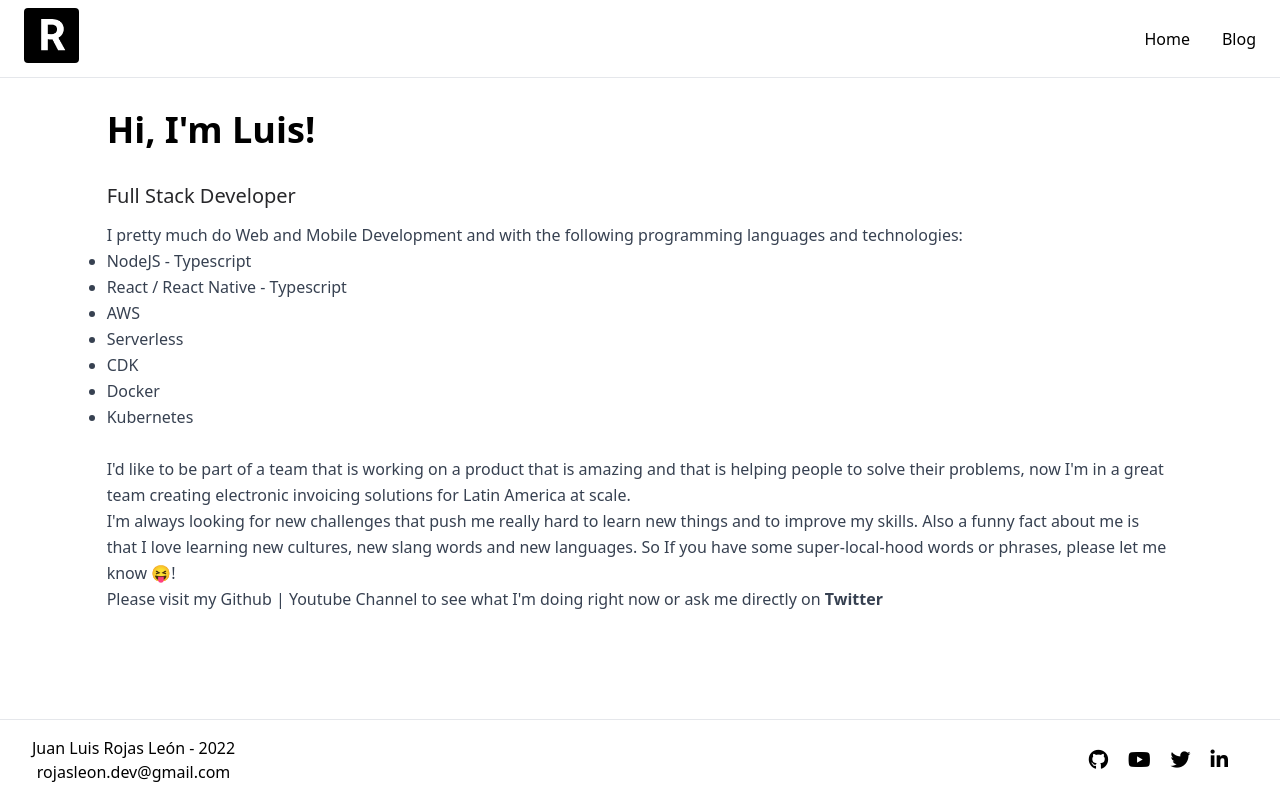
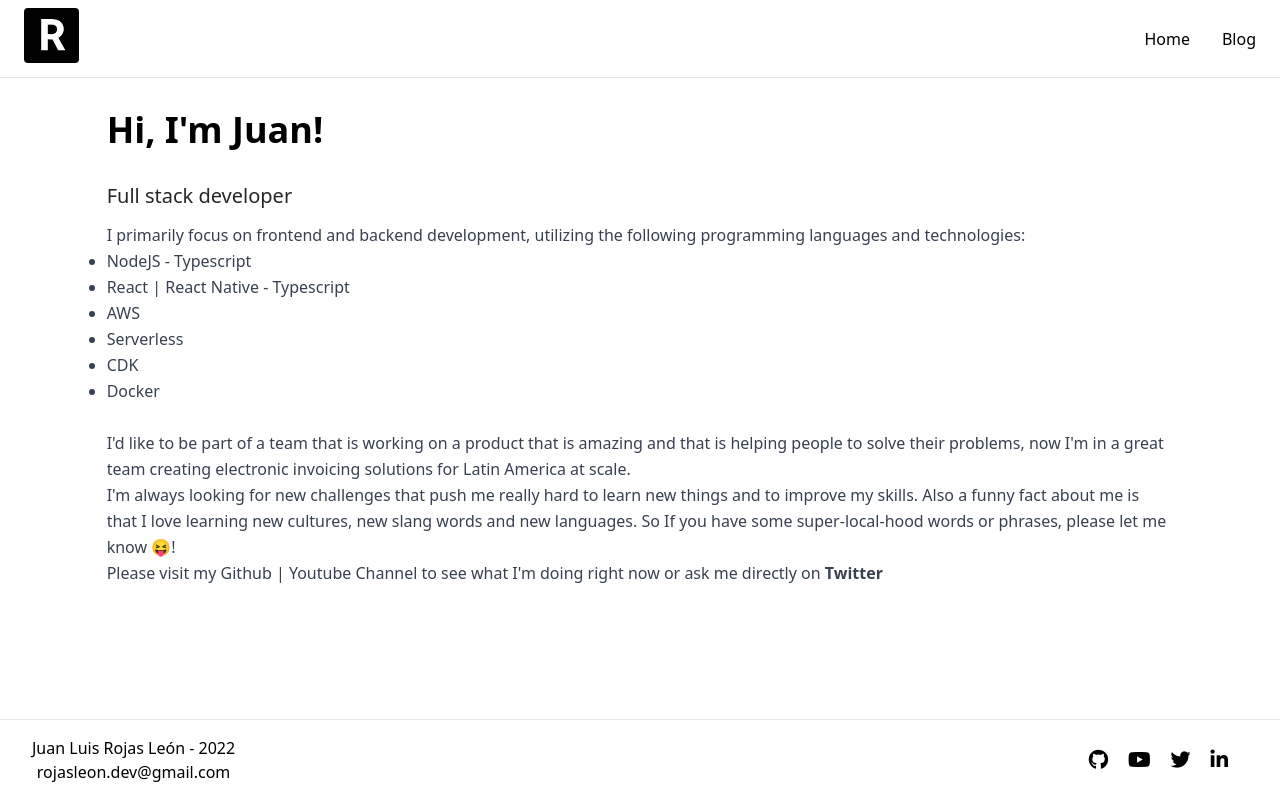
Before and after one commit to itsrojasleon/rojasleon, a Next.js app: page / in a window 1280 px wide. Built offline with nearby package versions, Linux system fonts and the light colour scheme.

Commit message:
ref(home_page): Remove kubernetes and update main description

```diff
--- a/pages/index.tsx
+++ b/pages/index.tsx
@@ -29,12 +29,11 @@ const Home = () => {
   const renderLangs = () => {
     const langs = [
       'NodeJS - Typescript',
-      'React / React Native - Typescript',
+      'React | React Native - Typescript',
       'AWS',
       'Serverless',
       'CDK',
-      'Docker',
-      'Kubernetes'
+      'Docker'
     ];
 
     return (
@@ -53,10 +52,10 @@ const Home = () => {
         <link rel="icon" href="/favicon.ico" />
       </Head>
       <div>
-        <Subtitle subtitle="Hi, I'm Luis!" />
-        <Description job="Full Stack Developer">
-          I pretty much do Web and Mobile Development and with the following
-          programming languages and technologies: {renderLangs()}
+        <Subtitle subtitle="Hi, I'm Juan!" />
+        <Description job="Full stack developer">
+          I primarily focus on frontend and backend development, utilizing the
+          following programming languages and technologies: {renderLangs()}
           <br />
           I'd like to be part of a team that is working on a product that is
           amazing and that is helping people to solve their problems, now I'm in
```
